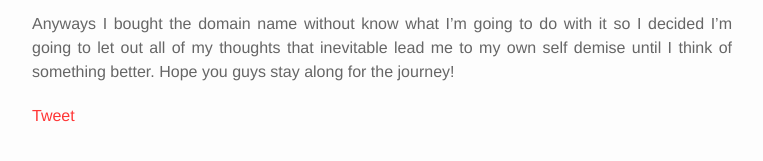
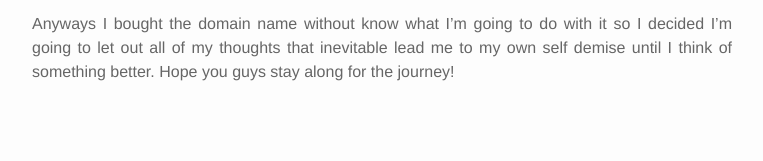
Before and after one commit to harizme/harizme.github.io, a Jekyll site: the page built from _posts/2018/2018-12-01-welcome.md, in a window 1280 px wide and 1118 px high. Shown: the part 890-1051 px from the top of the window, without its empty margins (258-1021 px from the left). Built offline with Jekyll 4.4.1, drawn with Linux system fonts in a browser that asks for light colours; nearby versions of some CDN libraries; comment, search, counter and statistics services are not loaded.

Commit message:
no longer need twitter button

```diff
--- a/_layouts/post.html
+++ b/_layouts/post.html
@@ -13,9 +13,6 @@
   <article class="post-content">
     {{ content }}
 
-    <a href="https://twitter.com/share?ref_src=twsrc%5Etfw" class="twitter-share-button" data-show-count="false">Tweet</a>
-    <script async src="https://platform.twitter.com/widgets.js" charset="utf-8"></script>
-
     {% include disqus.html %}
 
   </article>
```
